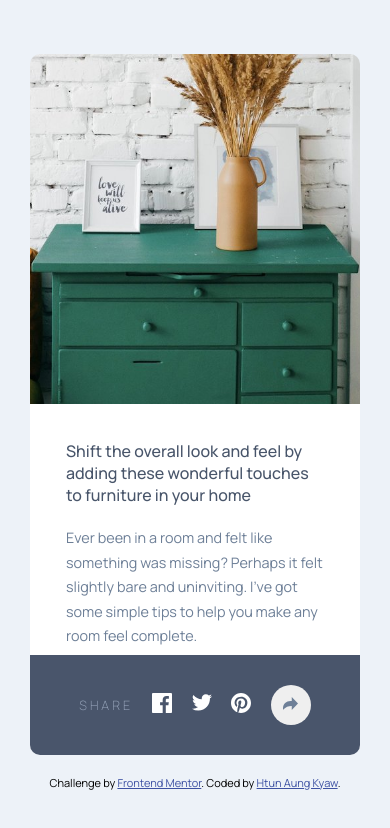
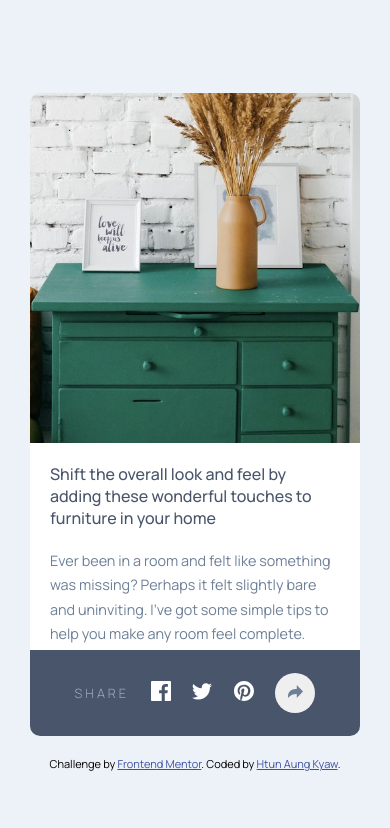
Before and after one commit to Htun-Aung-Kyaw/frontend-mentor-challenges-4, a plain HTML site: page index.html in a window 390 px wide. Both pictures are taken after a click on the button 304 px from the left and 693 px from the top of the page. Drawn offline with Linux system fonts and the light colour scheme.

Commit message:
mobile view update

```diff
--- a/style.css
+++ b/style.css
@@ -116,7 +116,7 @@ figcaption > p{
     width: 250px;
     color: #9DABC1;
     text-transform: uppercase;
-    font-weight: 200;
+    font-weight: 300;
     letter-spacing: 3px;
     font-size: .8rem;
     visibility: hidden;
@@ -172,7 +172,7 @@ figcaption > p{
         display: flex;
         /* justify-content: space-between; */
         align-items: center;
-        padding: 30px;
+        padding: 23px;
         border-radius: unset;
         position: absolute;
         bottom: 0px;
@@ -189,6 +189,7 @@ figcaption > p{
 @media screen and (max-width: 767px) {
     main{
         width: 100%;
+        margin-top: 20px;
     }
     .card-detail > h1{
         font-size: 1rem;
@@ -196,4 +197,7 @@ figcaption > p{
     .avatar>img{
         margin-right: 10px;
     }
+    .card-detail{
+        padding: 20px;
+    }
 }
```
